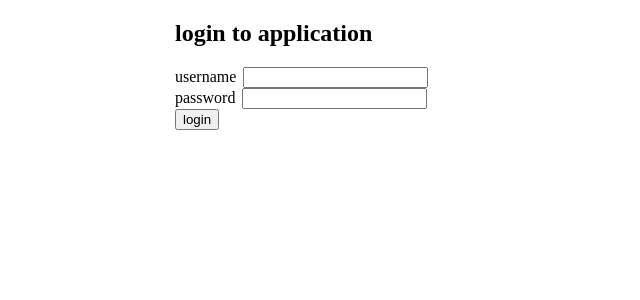
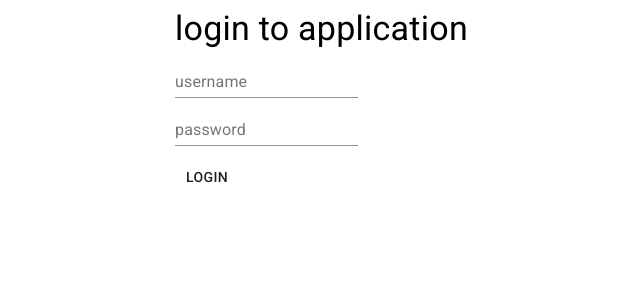
Before and after one commit to AzirM6513/Blog-app, a React (Create React App) app: page / in a window 1280 px wide. Shown: the top 300 px of the page, without its empty margins (9-649 px from the left). Built offline with nearby package versions, Linux system fonts and the light colour scheme; no server answers.

Commit message:
loginFrom Styles

```diff
--- a/src/components/LoginForm.js
+++ b/src/components/LoginForm.js
@@ -1,6 +1,17 @@
 import React, { useState } from 'react';
 import Error from './Error';
+
 import PropTypes from 'prop-types';
+import TextField from '@material-ui/core/TextField';
+import Button from '@material-ui/core/Button';
+import Typography from '@material-ui/core/Typography';
+import { makeStyles } from '@material-ui/core';
+
+const useStyles = makeStyles({
+  loginBtn: {
+    marginTop: 0.8 + 'rem',
+  },
+});
 
 const LoginForm = ({ login, errorMessage }) => {
   const [username, setUsername] = useState('');
@@ -15,32 +26,33 @@ const LoginForm = ({ login, errorMessage }) => {
     setPassword('');
   };
 
+  const classes = useStyles();
+
   return (
     <div>
-      <h2>login to application</h2>
+      <Typography variant='h4' component='h2'>
+        login to application
+      </Typography>
       <Error message={errorMessage} />
       <form onSubmit={handleLogin}>
         <div>
-          username
-          <input
-            className='login'
-            type='text'
+          <TextField
+            label='username'
             value={username}
-            name='Username'
             onChange={({ target }) => setUsername(target.value)}
           />
         </div>
         <div>
-          password
-          <input
-            className='login'
+          <TextField
+            label='password'
             type='password'
             value={password}
-            name='Password'
             onChange={({ target }) => setPassword(target.value)}
           />
         </div>
-        <button type='submit'>login</button>
+        <Button type='submit' className={classes.loginBtn}>
+          login
+        </Button>
       </form>
     </div>
   );
```
